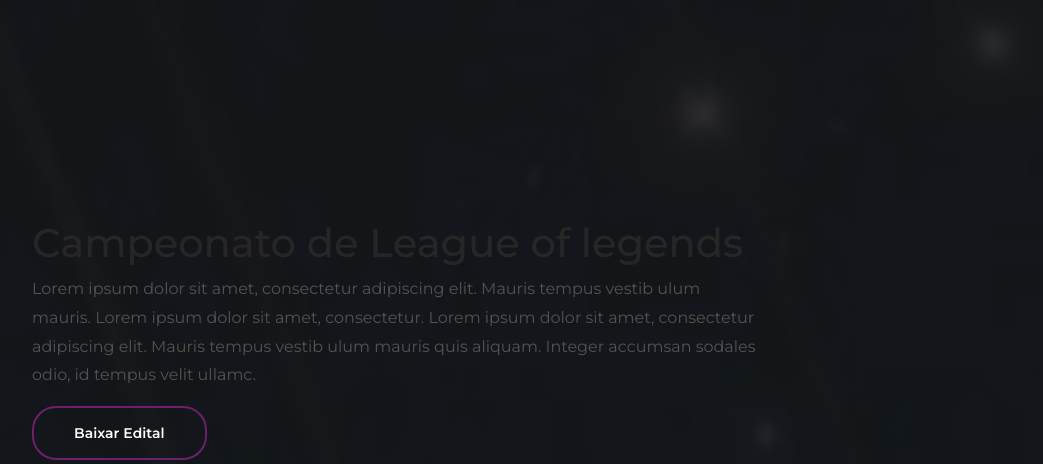
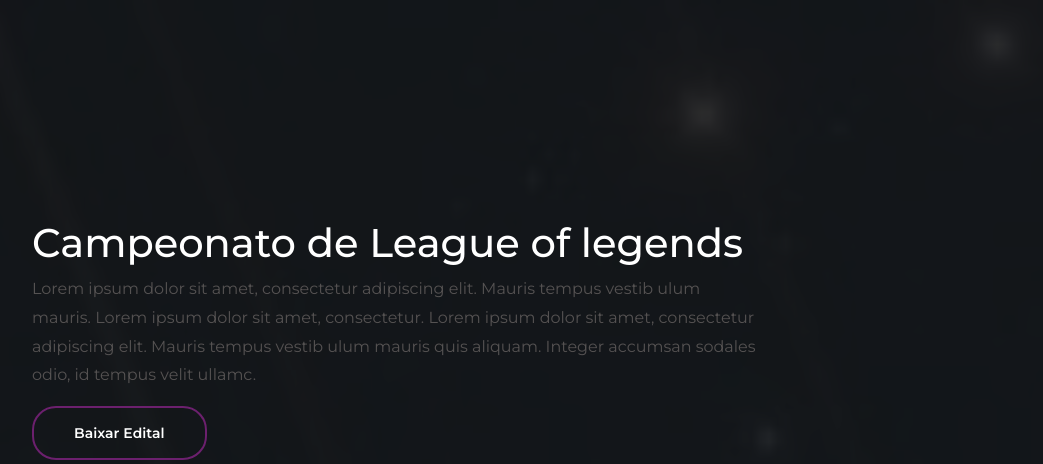
Before and after one commit to kepry/fantabob, a PHP site: page /competicoes.html in a window 1280 px wide. Shown: the part 927-1391 px from the top of the page, without its empty margins (53-1096 px from the left). Run offline with PHP 8.4, Linux system fonts and the light colour scheme.

Commit message:
Alterações no Competições

```diff
--- a/competicoes.html
+++ b/competicoes.html
@@ -223,7 +223,7 @@
                 </br>
                     <header class="entry-header d-flex flex-wrap justify-content-between align-items-center">
                             <div class="header-elements">
-                                <h1 class="entry-title"><a href="#" class="a-white">Campeonato de League of legends</a></h1>
+                                <h1 class="white">Campeonato de League of legends</h1>
                             </div>
 
 
@@ -259,7 +259,7 @@
                   </br>
          <header class="entry-header d-flex flex-wrap justify-content-between align-items-center">
           <div class="header-elements">
-              <h2 class="entry-title"><a href="#">Campeonato de CS GO</a></h2>
+            <h1 class="white">Campeonato de CSGO</h1>
           </div>
 
 
@@ -283,7 +283,7 @@
                   </br>
          <header class="entry-header d-flex flex-wrap justify-content-between align-items-center">
           <div class="header-elements">
-              <h2 class="entry-title"><a href="#">Campeonato de Cosplay</a></h2>
+            <h1 class="white">Campeonato de Cosplay</h1>
           </div>
 
 
@@ -310,7 +310,7 @@
                   </br>
          <header class="entry-header d-flex flex-wrap justify-content-between align-items-center">
           <div class="header-elements">
-              <h2 class="entry-title"><a href="#">Campeonato de KPOP</a></h2>
+            <h1 class="white">Campeonato de KPOP</h1>
           </div>
 
 
@@ -336,7 +336,7 @@
              </br>
     <header class="entry-header d-flex flex-wrap justify-content-between align-items-center">
      <div class="header-elements">
-         <h2 class="entry-title"><a href="#">Campeonato de Clash Royale</a></h2>
+        <h1 class="white">Campeonato de Clash Royale</h1>
      </div>
 
 
@@ -363,7 +363,7 @@
          </br>
 <header class="entry-header d-flex flex-wrap justify-content-between align-items-center">
  <div class="header-elements">
-     <h2 class="entry-title"><a href="#">Campeonato de SwordPlay</a></h2>
+    <h1 class="white">Campeonato de SwordPlay</h1>
  </div>
 
 
--- a/style.css
+++ b/style.css
@@ -10,7 +10,9 @@ body {
 img {
     vertical-align: baseline;
 }
-
+.white {
+    color:white;
+}
 .btn.btn.gradient-bg.mr-2{
     color: #fff;
 }
```
